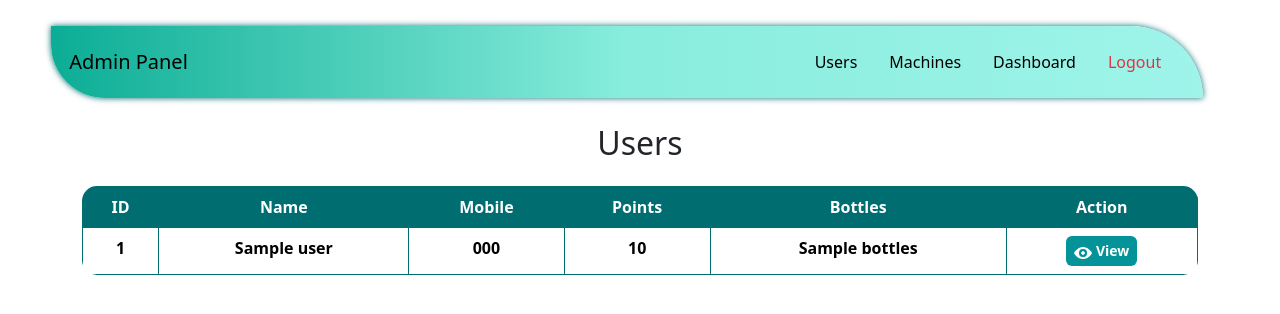
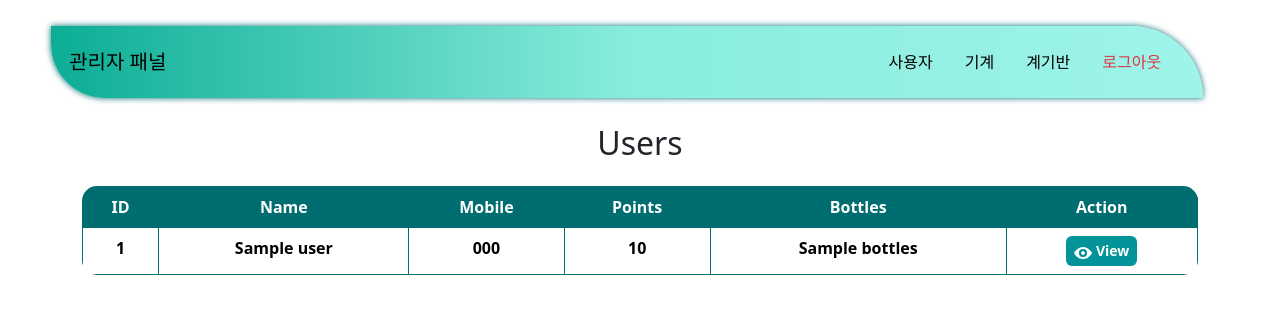
Before and after one commit to praneswara/polygreen, a Flask app: template templates/admin/users.html in a window 1280 px wide. Shown: the top 314 px of the page. Run offline with Flask 3, Linux system fonts and the light colour scheme; the template is opened without the code that fills it: most values are stand-ins (such as "Sample title", 1, 10 or a date in 2020); some libraries are stand-ins or nearby versions.

Commit message:
Update base.html

```diff
--- a/templates/admin/base.html
+++ b/templates/admin/base.html
@@ -95,7 +95,7 @@
 <nav class="navbar navbar-expand-lg navbar-custom py-3 ">
   <div class="container">
     <!-- <a class="navbar-brand text-white" href="#">Logo</a> -->
-        <a class="navbar-brand" href="{{ url_for('admin_dashboard') }}">Admin Panel</a>
+        <a class="navbar-brand" href="{{ url_for('admin_dashboard') }}">관리자 패널</a>
 
     <button class="navbar-toggler" type="button" data-bs-toggle="collapse" data-bs-target="#navbarNav">
       <span class="navbar-toggler-icon "></span>
@@ -107,10 +107,10 @@
         <li class="nav-item"><a class="nav-link" href="#">Contact</a></li>
         <li class="nav-item"><a class="nav-link" href="#">Support</a></li> -->
 
-         <li class="nav-item"><a class="nav-link" href="{{ url_for('admin_users') }}">Users</a></li>
-        <li class="nav-item"><a class="nav-link" href="{{ url_for('admin_machines') }}">Machines</a></li>
-        <li class="nav-item"><a class="nav-link" href="{{ url_for('admin_dashboard') }}">Dashboard</a></li>
-        <li class="nav-item"><a class="nav-link text-danger" href="{{ url_for('admin_login') }}">Logout</a></li>
+         <li class="nav-item"><a class="nav-link" href="{{ url_for('admin_users') }}">사용자</a></li>
+        <li class="nav-item"><a class="nav-link" href="{{ url_for('admin_machines') }}">기계</a></li>
+        <li class="nav-item"><a class="nav-link" href="{{ url_for('admin_dashboard') }}">계기반</a></li>
+        <li class="nav-item"><a class="nav-link text-danger" href="{{ url_for('admin_login') }}">로그아웃</a></li>
 
       </ul>
     </div>
```
